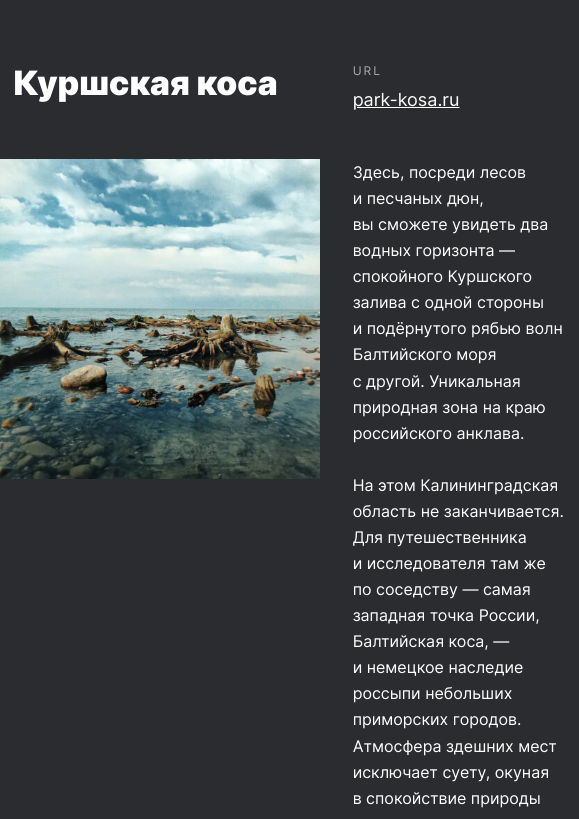
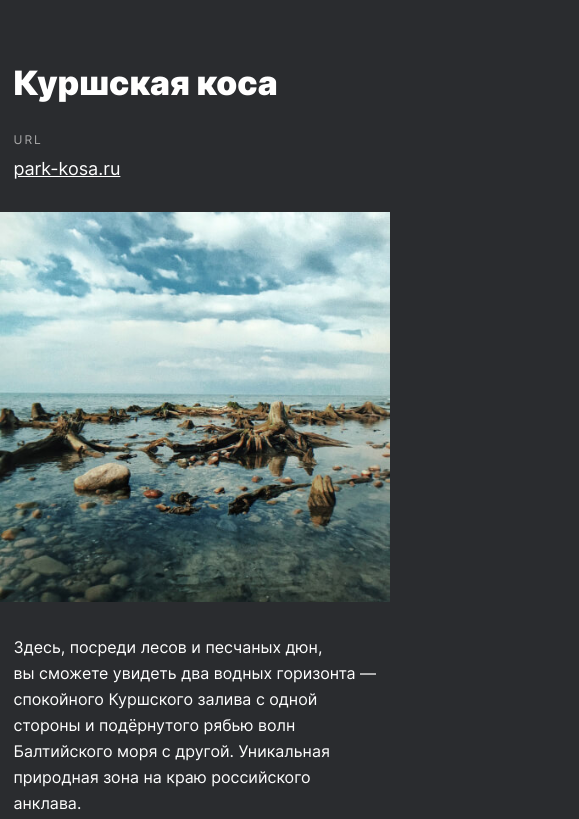
Before and after one commit to Dozerator/russian-travel-main, a plain HTML site: page index.html in a window 390 px wide. Shown: the part 4783-5602 px from the top of the page, 579 px wide, since content can reach past the window. Drawn offline with Linux system fonts and the light colour scheme; files whose address does not match are found by name.

Commit message:
Внесены исправления ревьюера

```diff
--- a/blocks/places/__item/places__item.css
+++ b/blocks/places/__item/places__item.css
@@ -24,9 +24,9 @@
     }
 }
 
-@media (max-width: 320px) {
+@media (max-width: 600px) {
     .places__item {
-        grid-template-columns: fit-content(320px);
+        grid-template-columns: fit-content(460px);
         grid-template-rows: max-content;
         row-gap: 32px;
         justify-content: center;
```
